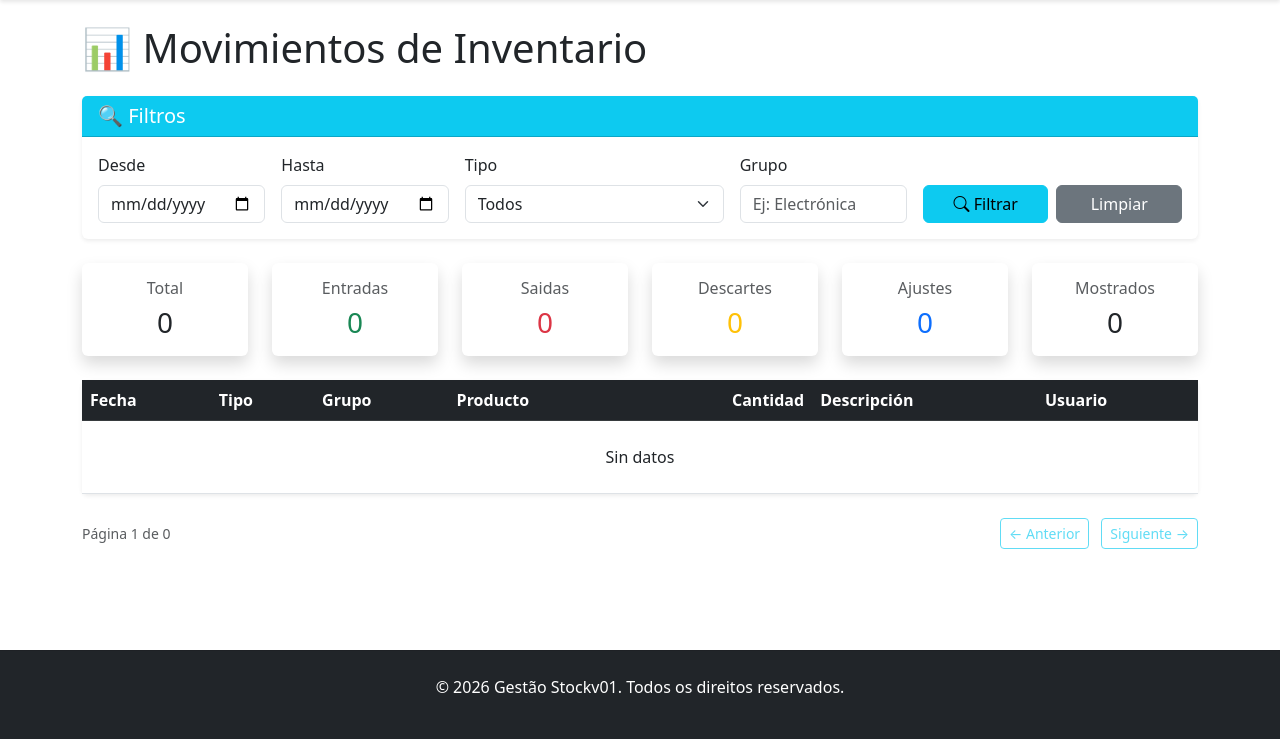
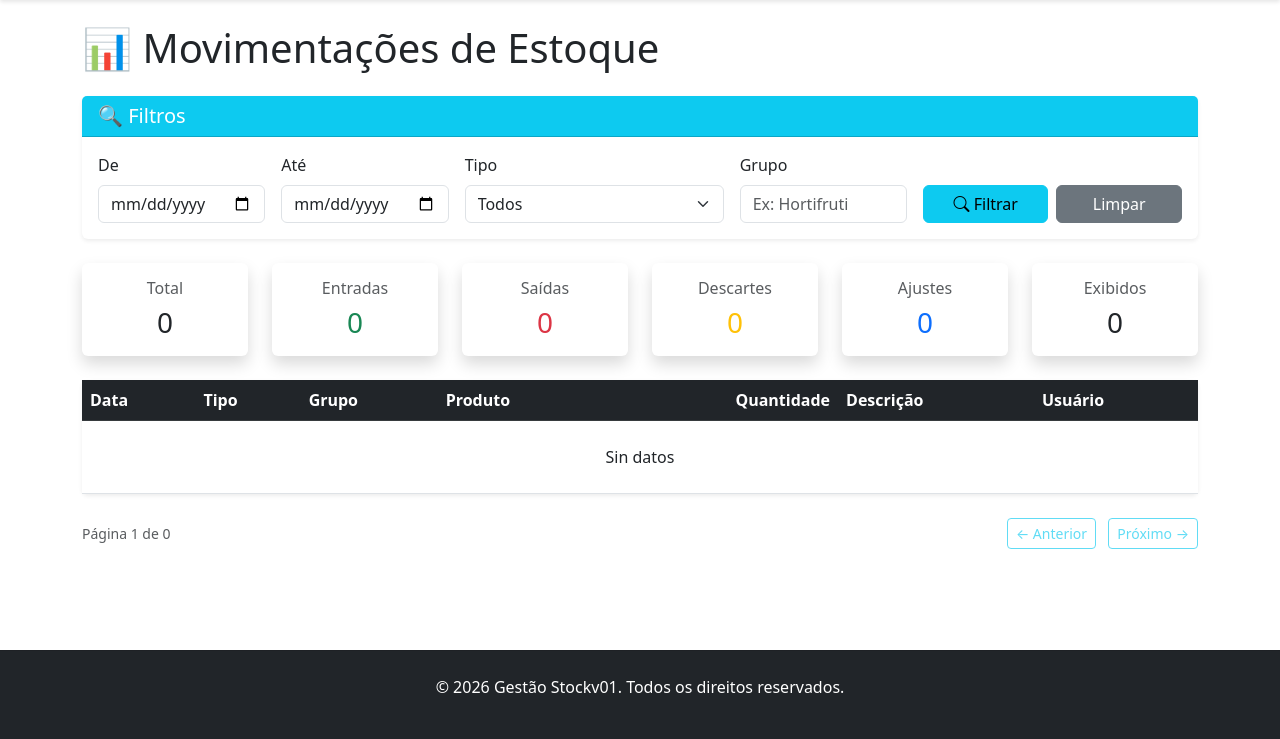
Before and after one commit to LeomLopez/stockv01-dashboard, a Flask app: page /movimientos in a window 1280 px wide. Shown: the part 61-800 px from the top of the page. Run offline with Flask 3, Linux system fonts and the light colour scheme; the visitor is signed in with stand-in values (Sample User, id 1); data that the repository does not hold is empty.

Commit message:
Translate movimientos.html to Portuguese

```diff
--- a/app/templates/movimientos.html
+++ b/app/templates/movimientos.html
@@ -1,11 +1,11 @@
 {% extends "base.html" %}
 
-{% block title %}Movimientos - Stockv01 Management{% endblock %}
+{% block title %}Movimentações - Gestão Stockv01{% endblock %}
 
 {% block content %}
 <div class="row">
     <div class="col-md-12">
-        <h1 class="mb-4">📊 Movimientos de Inventario</h1>
+        <h1 class="mb-4">📊 Movimentações de Estoque</h1>
 
         <!-- Filtros -->
         <div class="card mb-4 shadow-sm">
@@ -14,15 +14,15 @@
             </div>
             <div class="card-body">
                 <form id="filterForm" class="row g-3">
-                    <!-- Fecha Desde -->
+                    <!-- Data De -->
                     <div class="col-md-2">
-                        <label for="fechaDesdeFilter" class="form-label">Desde</label>
+                        <label for="fechaDesdeFilter" class="form-label">De</label>
                         <input type="date" class="form-control" id="fechaDesdeFilter">
                     </div>
 
-                    <!-- Fecha Hasta -->
+                    <!-- Data Até -->
                     <div class="col-md-2">
-                        <label for="fechaHastaFilter" class="form-label">Hasta</label>
+                        <label for="fechaHastaFilter" class="form-label">Até</label>
                         <input type="date" class="form-control" id="fechaHastaFilter">
                     </div>
 
@@ -32,7 +32,7 @@
                         <select class="form-select" id="tipoFilter">
                             <option value="">Todos</option>
                             <option value="entrada">Entrada</option>
-                            <option value="saida">Salida</option>
+                            <option value="saida">Saída</option>
                             <option value="descarte">Descarte</option>
                             <option value="ajuste">Ajuste</option>
                         </select>
@@ -41,16 +41,16 @@
                     <!-- Grupo -->
                     <div class="col-md-2">
                         <label for="grupoFilter" class="form-label">Grupo</label>
-                        <input type="text" class="form-control" id="grupoFilter" placeholder="Ej: Electrónica">
+                        <input type="text" class="form-control" id="grupoFilter" placeholder="Ex: Hortifruti">
                     </div>
 
-                    <!-- Botón Filtrar -->
+                    <!-- Botões -->
                     <div class="col-md-3 d-flex align-items-end">
                         <button type="button" class="btn btn-info w-100" id="filterBtn">
                             <i class="bi bi-search"></i> Filtrar
                         </button>
                         <button type="button" class="btn btn-secondary w-100 ms-2" id="resetBtn">
-                            Limpiar
+                            Limpar
                         </button>
                     </div>
                 </form>
@@ -78,7 +78,7 @@
             <div class="col-md-2">
                 <div class="card text-center border-danger">
                     <div class="card-body">
-                        <h6 class="card-title text-muted">Saidas</h6>
+                        <h6 class="card-title text-muted">Saídas</h6>
                         <h3 class="mb-0 text-danger" id="saidaCount">0</h3>
                     </div>
                 </div>
@@ -102,34 +102,34 @@
             <div class="col-md-2">
                 <div class="card text-center">
                     <div class="card-body">
-                        <h6 class="card-title text-muted">Mostrados</h6>
+                        <h6 class="card-title text-muted">Exibidos</h6>
                         <h3 class="mb-0" id="shownCount">0</h3>
                     </div>
                 </div>
             </div>
         </div>
 
-        <!-- Tabla -->
+        <!-- Tabela -->
         <div class="card shadow-sm">
             <div class="card-body p-0">
                 <div class="table-responsive">
                     <table class="table table-hover mb-0" id="movimientosTable">
                         <thead class="table-dark text-white">
                             <tr>
-                                <th>Fecha</th>
+                                <th>Data</th>
                                 <th>Tipo</th>
                                 <th>Grupo</th>
-                                <th>Producto</th>
-                                <th class="text-end">Cantidad</th>
-                                <th>Descripción</th>
-                                <th>Usuario</th>
+                                <th>Produto</th>
+                                <th class="text-end">Quantidade</th>
+                                <th>Descrição</th>
+                                <th>Usuário</th>
                             </tr>
                         </thead>
                         <tbody id="movimientosTableBody">
                             <tr class="text-center">
                                 <td colspan="7" class="py-4">
                                     <div class="spinner-border text-info" role="status">
-                                        <span class="visually-hidden">Cargando...</span>
+                                        <span class="visually-hidden">Carregando...</span>
                                     </div>
                                 </td>
                             </tr>
@@ -139,29 +139,29 @@
             </div>
         </div>
 
-        <!-- Paginación -->
+        <!-- Paginação -->
         <div class="d-flex justify-content-between align-items-center mt-4">
             <div>
                 <small class="text-muted" id="paginationInfo">Página 1 de 1</small>
             </div>
             <div>
                 <button class="btn btn-sm btn-outline-info me-2" id="prevBtn" disabled>← Anterior</button>
-                <button class="btn btn-sm btn-outline-info" id="nextBtn" disabled>Siguiente →</button>
+                <button class="btn btn-sm btn-outline-info" id="nextBtn" disabled>Próximo →</button>
             </div>
         </div>
     </div>
 </div>
 
-<!-- Mensaje de error -->
+<!-- Mensagem de erro -->
 <div class="alert alert-danger alert-dismissible fade show d-none" id="errorAlert" role="alert">
-    <strong>Error:</strong> <span id="errorMessage"></span>
-    <button type="button" class="btn-close" data-bs-dismiss="alert"></button>
+    <strong>Erro:</strong> <span id="errorMessage"></span>
+    <button type="button" class="btn-close" data-bs-dismiss="alert" aria-label="Fechar"></button>
 </div>
 
-<!-- Mensaje sin resultados -->
+<!-- Mensagem sem resultados -->
 <div class="alert alert-info mt-4 d-none text-center" id="noResultsAlert" role="alert">
-    <h5>📭 Sin resultados</h5>
-    <p>No se encontraron movimientos que coincidan con los filtros aplicados.</p>
+    <h5>📭 Nenhum resultado</h5>
+    <p>Não foram encontradas movimentações que correspondam aos filtros aplicados.</p>
 </div>
 
 {% endblock %}
```
